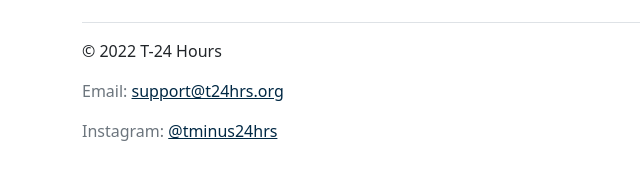
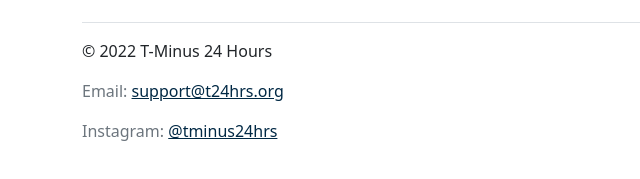
Before and after one commit to T-Minus-24-Hours/t-minus-24-hours.github.io, a plain HTML site: page about-us.html in a window 1280 px wide. Shown: the part 3815-3994 px from the top of the page, 0-640 px from the left. Drawn offline with nearby package versions, Linux system fonts and the light colour scheme.

Commit message:
deploy: 95c661c8c4d18e0eedc735dcf6e7359bf7015c06

```diff
--- a/about-us.html
+++ b/about-us.html
@@ -256,7 +256,7 @@
   <div class="container">
       <footer class="d-flex flex-wrap justify-content-between align-items-center py-3 my-4 border-top">
         <div class="col-md-4 mb-0">
-          <p>&copy; 2022 T-24 Hours</p>
+          <p>&copy; 2022 T-Minus 24 Hours</p>
           <p class="text-secondary">Email: <a href="mailto:support@t24hrs.org">support@t24hrs.org</a></p>
           <p class="text-secondary">Instagram: <a href="https://www.instagram.com/tminus24hrs/">@tminus24hrs</a></p>
         </div>
```
Also changed, not shown: donate.html (+1 -1 lines), events.html (+1 -1 lines), index.html (+1 -1 lines), join-our-team.html (+1 -1 lines).
